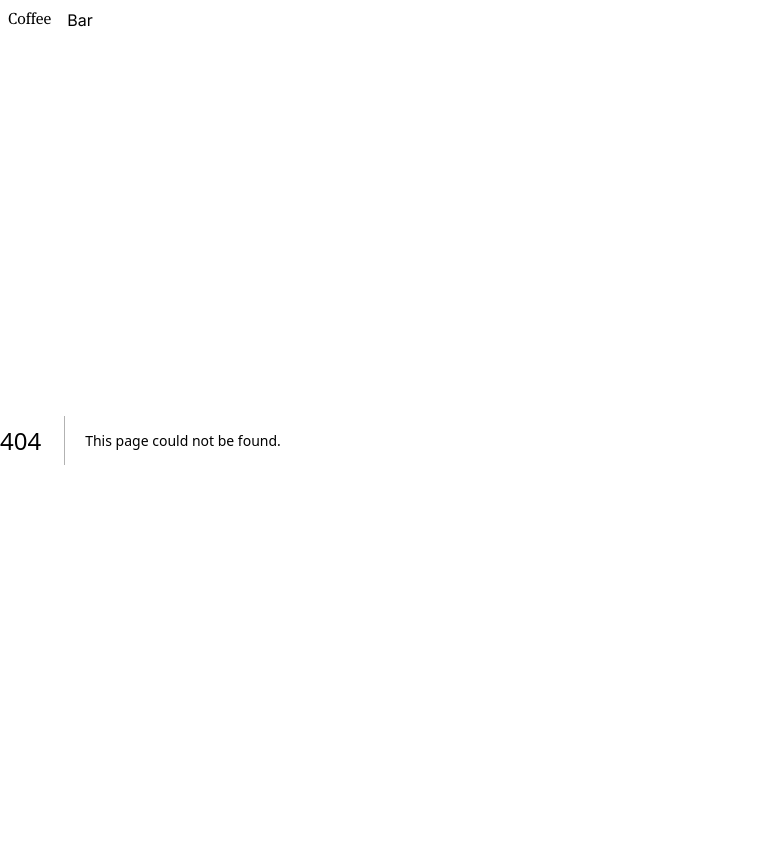
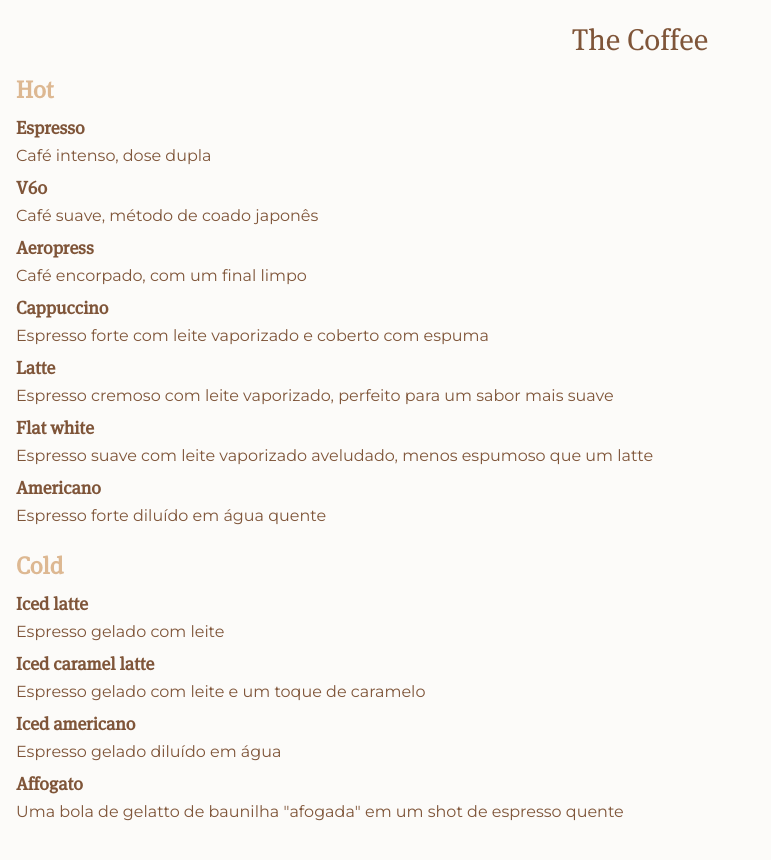
Before and after one commit to luisCislaghi/menu, a Next.js app: page /coffee in a window 1280 px wide. Before the commit this address had no page. Shown: the top 860 px of the page, without its empty margins (0-771 px from the left). Built offline with nearby package versions, Linux system fonts and the light colour scheme.

Commit message:
fix theme using and routes

```diff
--- a/next.config.mjs
+++ b/next.config.mjs
@@ -1,6 +1,14 @@
 /** @type {import('next').NextConfig} */
 const nextConfig = {
-  output: "export", // to output static files when building
+  async redirects() {
+    return [
+      {
+        source: "/",
+        destination: "/coffee",
+        permanent: true,
+      },
+    ];
+  },
 };
 
 export default nextConfig;
--- a/src/app/bar/page.tsx
+++ b/src/app/bar/page.tsx
@@ -1,16 +1,13 @@
 import React from "react";
-import ThemeProvider from "../util/theme-provider";
-import { BarRecipes } from "../data";
-import MenuItem from "../components/menu-item";
 
 const Bar: React.FC = () => {
   return (
     <>
       <h1>Bar</h1>
       <p>Bar</p>
-      {Object.entries(BarRecipes).map((items) => (
-        <MenuItem name={items[0]} recipe={items[1]} />
-      ))}
+      {/* {Object.entries(BarRecipes).map((items, i) => (
+        <MenuItem key={i} name={items[0]} recipe={items[1]} />
+      ))} */}
     </>
   );
 };
--- /dev/null
+++ b/src/app/coffee/menu-group.tsx
@@ -0,0 +1,17 @@
+"use client";
+
+import React, { useContext } from "react";
+import { titleCase } from "../util/string";
+import cn from "../util/cn";
+
+const MenuGroup: React.FC<{ name: string }> = ({ name }) => {
+  return (
+    <div
+      className={cn("text-cafe-300  text-2xl font-bold mb-2  border-stone-400")}
+    >
+      <h2 className={cn("font-cafe-title")}>{titleCase(name)}</h2>
+    </div>
+  );
+};
+
+export default MenuGroup;
--- a/src/app/components/menu-item.tsx
+++ b/src/app/coffee/menu-item.tsx
@@ -10,13 +10,12 @@ const MenuItem: React.FC<{ name: string; recipe: Recipe }> = ({
   name,
   recipe,
 }) => {
-  const theme = useContext(ThemeContext);
   return (
-    <div key={name} className={cn(" mb-2  border-stone-400", theme.colorText)}>
-      <h3 className={cn("font-semibold", theme.fontTitle)}>
+    <div key={name} className={cn(" mb-2  border-stone-400")}>
+      <h3 className={cn("text-lg font-cafe-title font-semibold")}>
         {titleCase(recipe.title)}
       </h3>
-      <p className={cn(" flex gap-2", theme.fontBody)}>{recipe.description}</p>
+      <p className={cn(" flex gap-2 font-cafe-body")}>{recipe.description}</p>
     </div>
   );
 };
--- /dev/null
+++ b/src/app/coffee/page.tsx
@@ -0,0 +1,31 @@
+"use client";
+import React, { useContext, useEffect, useRef } from "react";
+import { CoffeeIngredients, CoffeeRecipes } from "../data";
+import MenuItem from "./menu-item";
+import ThemeProvider, { ThemeContext } from "../util/theme-provider";
+import { useTheme } from "../util/useTheme";
+import cn from "../util/cn";
+import MenuGroup from "./menu-group";
+
+const Coffee: React.FC = () => {
+  const themeName = useTheme();
+  return (
+    <ThemeProvider type={themeName}>
+      <div className={cn("p-4 flex-1 bg-cafe-50 text-cafe-600")}>
+        <h1 className={cn(" text-center text-3xl mt-2 mb-4 font-cafe-title")}>
+          The Coffee
+        </h1>
+        {Object.entries(CoffeeRecipes).map((group, i) => (
+          <div key={group[0]} className="mb-6">
+            <MenuGroup name={group[0]} />
+            {Object.entries(group[1]).map((items, u) => (
+              <MenuItem key={u} name={items[0]} recipe={items[1]} />
+            ))}
+          </div>
+        ))}
+      </div>
+    </ThemeProvider>
+  );
+};
+
+export default Coffee;
--- a/src/app/components/menu-group.tsx
+++ /dev/null
@@ -1,20 +0,0 @@
-"use client";
-
-import React, { useContext } from "react";
-import { titleCase } from "../util/string";
-import { Recipe } from "../data/recipes";
-import { ThemeContext } from "../util/theme-provider";
-import cn from "../util/cn";
-
-const MenuGroup: React.FC<{ name: string }> = ({ name }) => {
-  const theme = useContext(ThemeContext);
-  return (
-    <div
-      className={cn("text-xl mb-2 border-b border-stone-400", theme.colorText)}
-    >
-      <h2 className={cn("", theme.fontTitle)}>{titleCase(name)}</h2>
-    </div>
-  );
-};
-
-export default MenuGroup;
--- a/src/app/data/recipes.ts
+++ b/src/app/data/recipes.ts
@@ -23,63 +23,63 @@ export const CoffeeRecipes: RecipeGroup = {
   hot: {
     espresso: {
       title: "Espresso",
-      description: "A full-flavored, concentrated form of coffee.",
+      description: "Café intenso, dose dupla",
       ingredients: [CI.ESPRESSO],
     },
     v60: {
       title: "V60",
-      description:
-        "A method of coffee brewing that uses a cone-shaped dripper.",
+      description: "Café suave, método de coado japonês",
       ingredients: [CI.COFFEE],
     },
     aeropress: {
       title: "Aeropress",
-      description: "Brewed coffee by infusion and little pressure.",
+      description: "Café encorpado, com um final limpo",
       ingredients: [CI.COFFEE],
     },
     cappuccino: {
       title: "Cappuccino",
-      description:
-        "Espresso, steamed milk foam and cocoa powder/cinnamon powder.",
+      description: "Espresso forte com leite vaporizado e coberto com espuma",
       ingredients: [CI.ESPRESSO, CI.MILK, CI.COCOA_POWDER],
     },
     latte: {
       title: "Latte",
-      description: "Espresso and steamed milk.",
+      description:
+        "Espresso cremoso com leite vaporizado, perfeito para um sabor mais suave",
       ingredients: [CI.ESPRESSO, CI.MILK],
     },
     flat_white: {
       title: "Flat White",
-      description: "Espresso and steamed milk.",
+      description:
+        "Espresso suave com leite vaporizado aveludado, menos espumoso que um latte",
       ingredients: [CI.ESPRESSO, CI.MILK],
     },
 
     americano: {
       title: "Americano",
-      description: "Espresso with added hot water.",
+      description: "Espresso forte diluído em água quente",
       ingredients: [CI.COFFEE],
     },
   },
   cold: {
+    iced_latte: {
+      title: "Iced Latte",
+      description: "Espresso gelado com leite",
+      ingredients: [CI.ESPRESSO, CI.MILK],
+    },
     iced_latte_caramel: {
       title: "Iced Caramel Latte",
-      description: "A cold coffee drink made with espresso, milk, and caramel.",
+      description: "Espresso gelado com leite e um toque de caramelo",
       ingredients: [CI.ESPRESSO, CI.MILK, CI.CARAMEL],
-    },
-    iced_latte: {
-      title: "Iced Latte",
-      description: "A cold coffee drink made with espresso and chilled milk.",
-      ingredients: [CI.ESPRESSO, CI.MILK],
     },
     iced_americano: {
       title: "Iced Americano",
-      description: "Espresso with added cold water and ice.",
+      description: "Espresso gelado diluído em água",
       ingredients: [CI.COFFEE],
     },
     affogato: {
       title: "Affogato",
       description:
-        'A coffee-based dessert. Vanilla gelato "drowned" with a shot of hot espresso.',
+        'Uma bola de gelatto de baunilha "afogada" em um shot de espresso quente',
       ingredients: [CI.ESPRESSO, CI.ICE_CREAM],
     },
   },
--- a/src/app/layout.tsx
+++ b/src/app/layout.tsx
@@ -19,7 +19,7 @@ export default function RootLayout({
   children: React.ReactNode;
 }>) {
   const navItems: NavItemProps[] = [
-    { name: "Coffee", href: "/", className: "font-cafeTitle" },
+    { name: "Coffee", href: "/", className: "font-cafe-title" },
     { name: "Bar", href: "/bar", className: "font-bar" },
   ];
 
@@ -38,9 +38,9 @@ export default function RootLayout({
         />
       </head>
       <body className={inter.className}>
-        <nav className="flex-1">
+        {/* <nav className="flex-1">
           <Nav items={navItems} />
-        </nav>
+        </nav> */}
         <main className="flex">{children}</main>
       </body>
     </html>
--- a/src/app/page.tsx
+++ /dev/null
@@ -1,38 +0,0 @@
-"use client";
-import React, { useContext } from "react";
-import { CoffeeIngredients, CoffeeRecipes } from "./data";
-import MenuItem from "./components/menu-item";
-import ThemeProvider, { ThemeContext } from "./util/theme-provider";
-import { useTheme } from "./util/useTheme";
-import cn from "./util/cn";
-import MenuGroup from "./components/menu-group";
-
-const Coffee: React.FC = () => {
-  const themeName = useTheme();
-  const theme = useContext(ThemeContext);
-  return (
-    <ThemeProvider type={themeName}>
-      <div className={cn("p-2", theme.colorBg)}>
-        <h1
-          className={cn(
-            "text-center  text-3xl mb-4",
-            theme.fontTitle,
-            theme.colorText
-          )}
-        >
-          The Coffee
-        </h1>
-        {Object.entries(CoffeeRecipes).map((group, i) => (
-          <>
-            <MenuGroup key={group[0]} name={group[0]} />
-            {Object.entries(group[1]).map((items, u) => (
-              <MenuItem key={u} name={items[0]} recipe={items[1]} />
-            ))}
-          </>
-        ))}
-      </div>
-    </ThemeProvider>
-  );
-};
-
-export default Coffee;
--- a/src/app/util/theme-provider.tsx
+++ b/src/app/util/theme-provider.tsx
@@ -3,8 +3,8 @@
 import React, { createContext, FC } from "react";
 
 const DEFAULT_THEME = {
-  fontTitle: "font-cafeTitle",
-  fontBody: "font-cafeBody",
+  fontTitle: "font-cafe-title",
+  fontBody: "font-cafe-body",
   colorBg: "bg-cafe-50",
   colorText: "text-cafe-600",
 };
--- a/tailwind.config.ts
+++ b/tailwind.config.ts
@@ -16,8 +16,8 @@ const config: Config = {
         200: "#E6CCB2",
         300: "#DDB892",
         400: "#B08968",
-        500: "#7F5539",
-        600: "#9C6644",
+        500: "#9C6644",
+        600: "#7F5539",
       },
       bar: {
         moss: "#606c38",
@@ -29,10 +29,10 @@ const config: Config = {
     },
     extend: {
       fontFamily: {
-        cafeTitle: ["Meta\\ Serif", "Inter"],
-        cafeBody: ["Montserrat", ...defaultTheme.fontFamily.sans],
-        barTitle: ["Akkurat", ...defaultTheme.fontFamily.sans],
-        barBody: ["Akkurat", ...defaultTheme.fontFamily.sans],
+        "cafe-title": ["Meta\\ Serif", "Inter"],
+        "cafe-body": ["Montserrat", ...defaultTheme.fontFamily.sans],
+        "bar-title": ["Akkurat", ...defaultTheme.fontFamily.sans],
+        "bar-body": ["Akkurat", ...defaultTheme.fontFamily.sans],
       },
     },
   },
```
Also changed, not shown: 1 other file (tests, documents, lock files or other folders).
